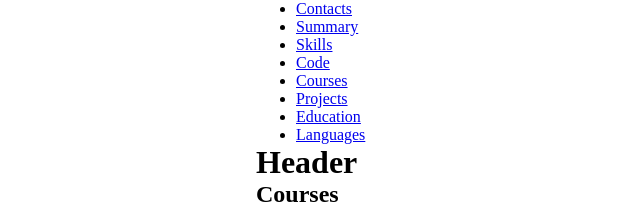
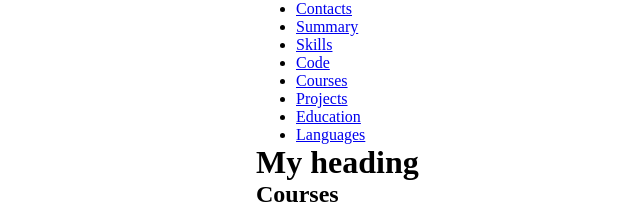
Before and after one commit to Koannko/rsschool-cv, a plain HTML site: page index.html in a window 1280 px wide. Shown: the top 205 px of the page, without its empty margins (0-640 px from the left). Drawn offline with Linux system fonts and the light colour scheme.

Commit message:
fix: requirements HTML

```diff
--- a/index.html
+++ b/index.html
@@ -26,8 +26,8 @@
     </header>
     <main class="main">
         <div class="container main-container">
-            <div class="section" id="profile"><h1 class="section-title">Header</h1>
-                <!-- <img src="images/7729a891-118c-4133-a1de-ed219635d430.jpg" alt="avatar"> -->
+            <div class="section" id="profile">
+                <h1 class="section-title">My heading</h1>
             </div>
             <div class="section" id="courses">
                 <h2 class="section-title">Courses</h2>
```
